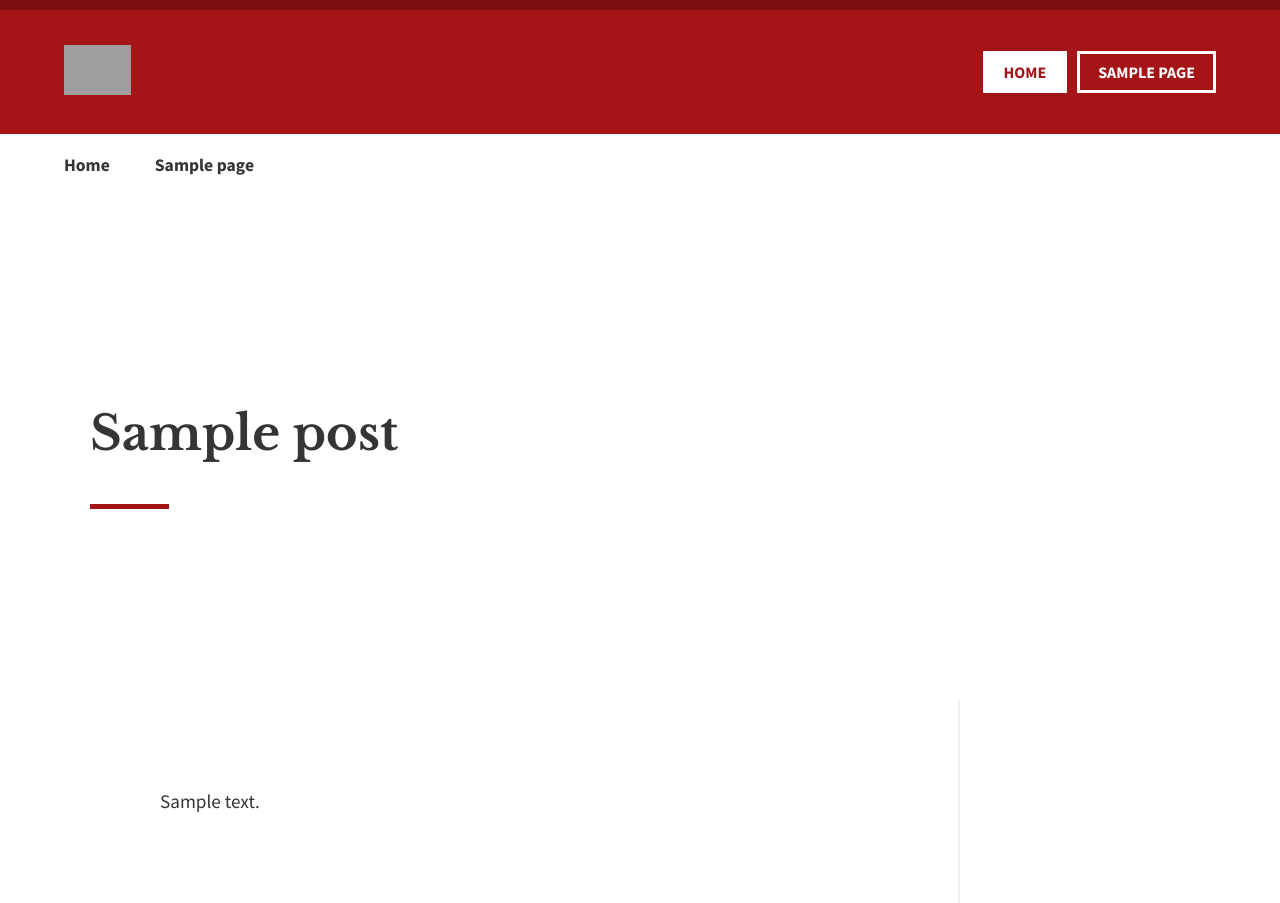
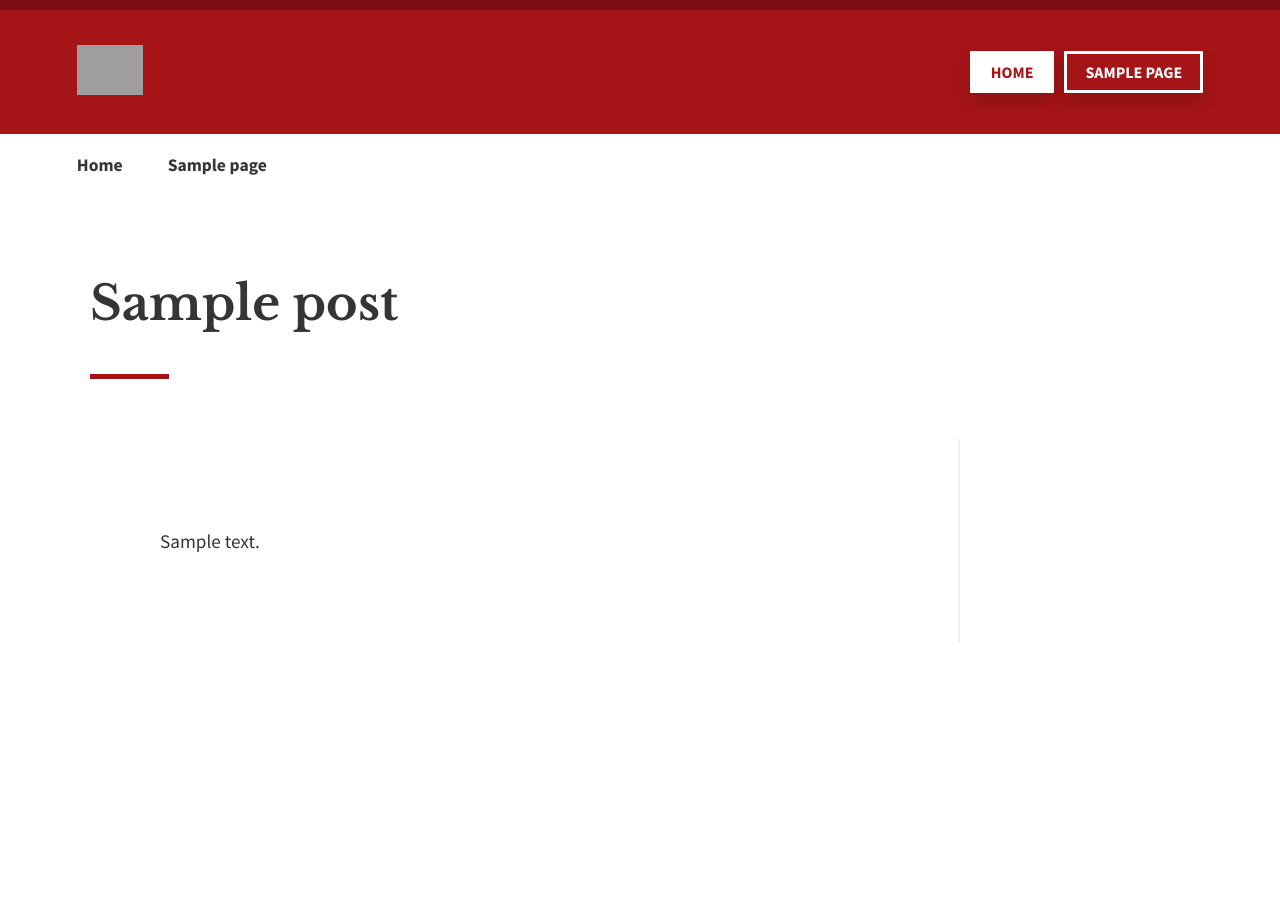
Before and after one commit to jstiava/cardtest, a WordPress theme: the page made by page.php in a window 1280 px wide. After the commit the page ends 800 px from the top, so only its background shows below. Run offline with PHP 8.4 and a stand-in for WordPress, Linux system fonts and the light colour scheme; the site name, menu and one post (Sample post) are stand-ins, and other content is empty; grey boxes are pictures that could not be loaded.

Commit message:
Commit 9-11

```diff
--- a/css/content.css
+++ b/css/content.css
@@ -37,6 +37,7 @@ h3
   font-size: var(--type3);
   line-height: var(--height3);
   margin: 0;
+  /* letter-spacing: -0.03em; */
 }
 #content h3:not(:first-child)
 {
--- a/css/header.css
+++ b/css/header.css
@@ -16,12 +16,12 @@ header
 header section
 {
   width: 100%;
-  padding: 0px 5%;
+  padding: 0px 6%;
   height: fit-content;
 }
 header .main-bar
 {
-  padding: 25px 5%;
+  padding: 25px 6%;
 }
 header .menu-bar
 {
@@ -48,7 +48,8 @@ header .container {
 {
   color: var(--grey-dark);
 }
-.menu-item a
+.menu-item a,
+.menu-item a[aria-expanded="false"]
 {
   width: fit-content;
   height: fit-content;
@@ -77,13 +78,13 @@ header .container {
   border-color: var(--red);
   /* transition: 0.2s; */
 }
+.menu-item .sub-menu,
 .menu-item .sub-menu
 {
   display: none;
 }
 .menu-item:hover .sub-menu,
-.menu-item a[aria-expanded="true"] .sub-menu,
-.menu-item a:target .sub-menu
+.menu-item a.ariaSelected + .sub-menu
 {
   display: flex;
 }
@@ -161,7 +162,7 @@ header .container {
   border-radius: 0;
   overflow: hidden;
   flex-direction: column;
-  animation-name: popUp; animation-fill-mode: both; animation-duration: 0.3s;
+  animation-name: popDown; animation-fill-mode: both; animation-duration: 0.3s;
 }
 .sub-menu li
 {
@@ -225,6 +226,7 @@ header .container {
   color: var(--red);
   border: 3px solid var(--white);
   text-transform: uppercase;
+  box-shadow: 0 8px 18px rgb(0 0 0 / 15%);
 }
 .main-bar .menu-item:nth-child(2) a
 {
@@ -246,23 +248,35 @@ section.page-header
   background-color: var(--white);
 }
 
-section.subheader > .container
+section.subheader > .container,
+section.page-header > .container
 {
   display: flex;
   width: 90vw;
-  height: 70vh;
+  height: fit-content;
   max-height: 550px;
+  align-items: flex-start;
 }
 
 section.subheader .figure,
 section.page-header .figure
 {
+  display: flex;
   width: 45%;
   height: 100%;
-  background-size: cover;
-  background-position: center;
-  background-repeat: no-repeat;
+  overflow: hidden;
 }
+
+section.subheader .figure img,
+section.page-header .figure img
+{
+  width: 100%;
+  height: 100%;
+  min-height: 70vh;
+  object-fit: cover;
+}
+
+
 
 section.subheader .content,
 section.page-header .content
@@ -272,12 +286,27 @@ section.page-header .content
   width: 55%;
   height: fit-content;
   justify-content: center;
-  padding: 0 90px 0 90px;
+  padding: 60px 90px;
+}
+
+.page-header h1
+{
+  max-width: 70%;
+  flex-wrap: wrap;
+}
+.subheader h3 {
+  max-width: 80%;
+  flex-wrap: wrap;
+}
+
+section.subheader p
+{
+  display: block;
 }
 
 .section.subheader .content
 {
-  background-color: var(--grey-light);
+  background-color: var(--white);
 }
 
 section.subheader .content > *:not(:last-child)
@@ -294,7 +323,7 @@ section.page-header > .container {
   display: flex;
   width: 100%;
   margin: 0 auto;
-  height: 70vh;
+  height: fit-content;
   max-height: 500px;
   background-color: var(--white);
 }
--- a/functions.php
+++ b/functions.php
@@ -4,6 +4,7 @@
 function load_scripts()
 {
      // Scripts loaded in reverse hierarchy
+     wp_enqueue_script('accessible_header', get_template_directory_uri() . '/js/accessible_header.js', array(), '1.0', true);
      wp_enqueue_style('header', get_template_directory_uri() . '/css/header.css', array(), '1.0', 'all');
      wp_enqueue_style('content', get_template_directory_uri() . '/css/content.css', array(), '1.0', 'all');
      wp_enqueue_style('forms', get_template_directory_uri() . '/css/forms.css', array(), '1.0', 'all');
@@ -34,6 +35,7 @@ class Menu_With_Description extends Walker_Nav_Menu
           $attributes .= !empty($item->target) ? ' target="' . esc_attr($item->target) . '"' : '';
           $attributes .= !empty($item->xfn) ? ' rel="' . esc_attr($item->xfn) . '"' : '';
           $attributes .= !empty($item->url) ? ' href="' . esc_attr($item->url) . '"' : '';
+          $attributes .= 'aria-selected="false"';
 
           $item_output = $args->before;
           $item_output .= '<a' . $attributes . '>';
--- a/header.php
+++ b/header.php
@@ -14,7 +14,7 @@
      <header>
           <section class="main-bar">
                <div class="container">
-                    <a href="" style="padding: 0;"><img id="wordmark" src="http://localhost/wordpress/wp-content/uploads/2022/05/card_logo.svg" alt="WashU Campus Card Services"></a>
+                    <a href="<?php echo get_home_url(); ?>" style="padding: 0;"><img id="wordmark" src="http://localhost/wordpress/wp-content/uploads/2022/05/card_logo.svg" alt="WashU Campus Card Services"></a>
                     <div class="row">
                          <?php wp_nav_menu(array('theme_location' => 'quick_tools')); ?>
                     </div>
@@ -45,8 +45,16 @@
                          <h1><?php the_title(); ?></h1>
                          <p><?php the_field('description'); ?></p>
                     </div>
-                    <div class="figure" style="background-image: url(<?php the_post_thumbnail_url(); ?>);"></div>
-                    <?php wp_reset_postdata(); ?>
+                    <?php
+                    if (has_post_thumbnail()) {
+                    ?>
+                         <div class="figure">
+                              <img src="<?php the_post_thumbnail_url(); ?>">
+                         </div>
+                    <?php
+                    };
+
+                    wp_reset_postdata(); ?>
                </div>
           </section>
 
--- /dev/null
+++ b/search.php
@@ -0,0 +1,6 @@
+<?php
+
+get_search_form();
+wp_list_pages();
+
+?>
--- a/style.css
+++ b/style.css
@@ -76,6 +76,18 @@ Tags: custom-header, custom-menu
     transform: translateY(0%);
   }
 }
+@keyframes popDown {
+  from {
+    display: none;
+    opacity: 0;
+    transform: translateY(-5px);
+  }
+  to {
+    display: flex;
+    opacity: 1;
+    transform: translateY(0%);
+  }
+}
 
 .red {
   color: var(--red);
--- a/template-parts/content-featured.php
+++ b/template-parts/content-featured.php
@@ -3,5 +3,7 @@
 
      <h2><?php the_title(); ?></h2>
 
-     <div style="display: flex; flex-direction: column;"><?php the_content(); ?></div>
+     <div style="display: flex; flex-direction: column;">
+          <?php the_content(); ?>
+     </div>
 </article>
```
Also changed, not shown: front-page.php (+9 -2 lines), header-home.php (+7 -6 lines), js/accessible_header.js (+47 -26 lines), img/card_logo.svg (deleted).
